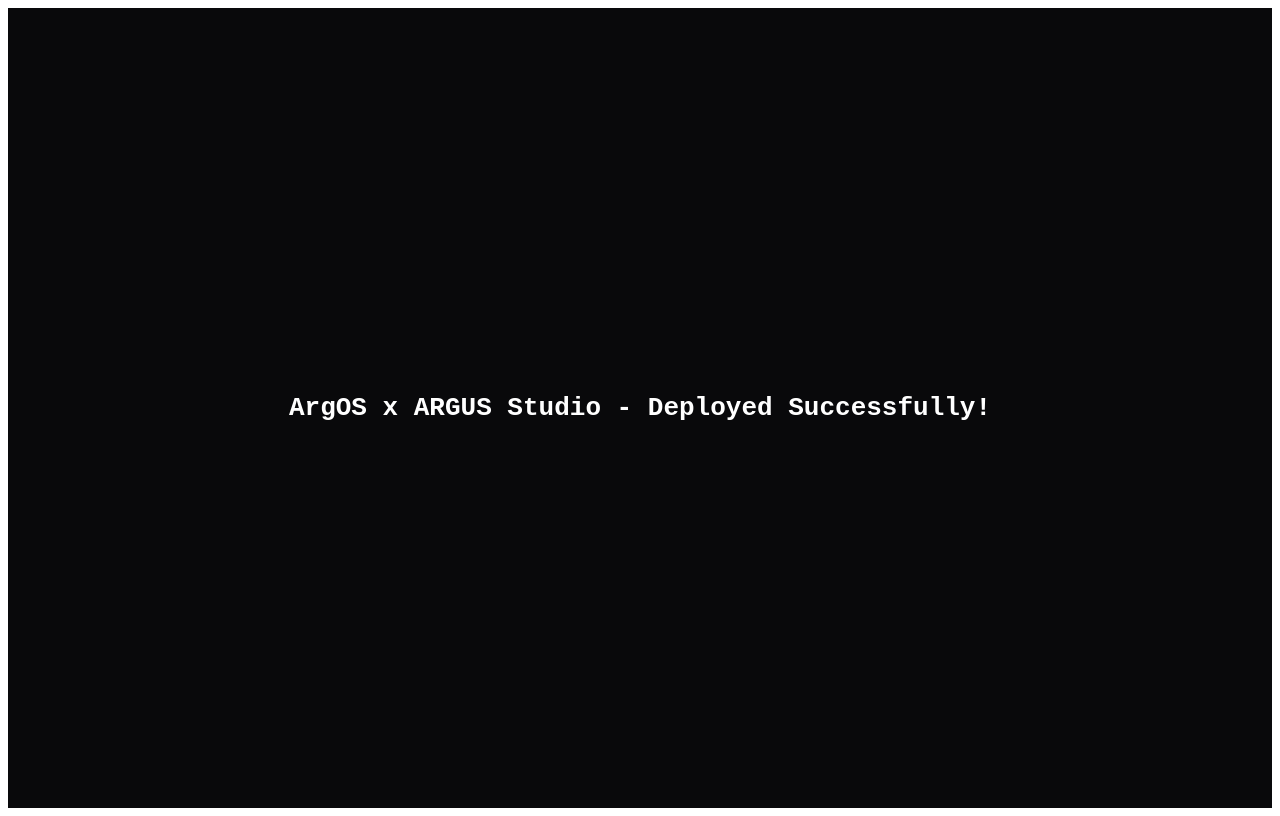
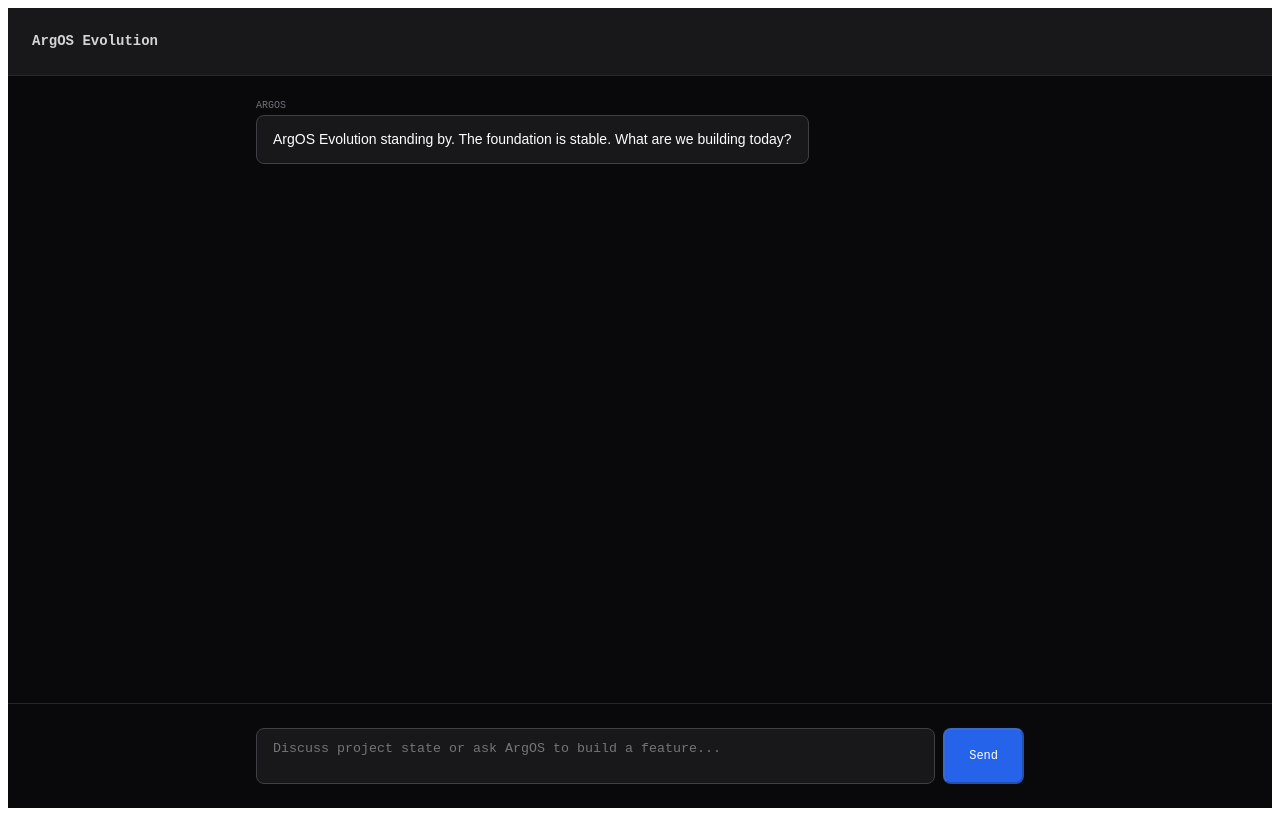
Before and after one commit to Kelziejordan/ArgOS-Argus-Studio, a Next.js app: page / in a window 1280 px wide. Built offline with nearby package versions, Linux system fonts and the light colour scheme.

Commit message:
Update page.tsx

```diff
--- a/app/page.tsx
+++ b/app/page.tsx
@@ -1,7 +1,131 @@
-export default function Page() {
+// filepath: app/page.tsx
+
+'use client'
+import { useState, useRef, useEffect, type KeyboardEvent } from 'react'
+
+// A simplified placeholder for the real hook. We'll add the full provider back later.
+function useArgusSession() {
+  const submitMessage = async (message: string) => {
+    console.log("ARGUS Pipeline would be triggered with:", message)
+    // In the full app, this will call the real streaming API
+    alert(`HANDOFF TO ARGUS: \nBuilding feature: "${message}"`)
+  }
+  return { submitMessage }
+}
+
+
+export default function CommandCenterPage() {
+  // This state will eventually toggle between the chat and the 9-panel grid
+  const [activeSystem, setActiveSystem] = useState<'argos' | 'argus'>('argos')
+
+  // State for the ArgOS chat UI
+  const [argosInput, setArgosInput] = useState('')
+  const [isArgosLoading, setIsArgosLoading] = useState(false)
+  const [argosMessages, setArgosMessages] = useState([
+    {
+      role: 'assistant',
+      content: 'ArgOS Evolution standing by. The foundation is stable. What are we building today?'
+    }
+  ])
+
+  const chatEndRef = useRef<HTMLDivElement>(null)
+  const { submitMessage: startArgusPipeline } = useArgusSession()
+
+  // Auto-scroll the chat
+  useEffect(() => {
+    chatEndRef.current?.scrollIntoView({ behavior: 'smooth' })
+  }, [argosMessages])
+
+  const handleArgosSubmit = async () => {
+    if (!argosInput.trim() || isArgosLoading) return
+    const userText = argosInput.trim()
+    setArgosInput('')
+
+    const newHistory = [...argosMessages, { role: 'user', content: userText }]
+    setArgosMessages(newHistory)
+    setIsArgosLoading(true)
+
+    try {
+      // This calls the Gemini API route we will create next
+      const res = await fetch('/api/argos/chat', {
+        method: 'POST',
+        headers: { 'Content-Type': 'application/json' },
+        body: JSON.stringify({ message: userText, history: argosMessages })
+      })
+
+      if (!res.ok) {
+        throw new Error('API request failed')
+      }
+
+      const data = await res.json()
+
+      if (data.type === 'handoff') {
+        setArgosMessages(prev =>[...prev, { role: 'assistant', content: `*Handoff initiated. Delegating to ARGUS V10 to build:* \n\n${data.payload.feature_spec}` }])
+        // For now, we'll just show an alert. Later, this will switch the UI.
+        await startArgusPipeline(data.payload.feature_spec)
+      } else {
+        setArgosMessages(prev => [...prev, { role: 'assistant', content: data.content }])
+      }
+
+    } catch (error) {
+      console.error(error)
+      setArgosMessages(prev => [...prev, { role: 'assistant', content: '⚠️ System Error: Could not connect to the ArgOS API.' }])
+    } finally {
+      setIsArgosLoading(false)
+    }
+  }
+
+  const handleKeyDown = (e: KeyboardEvent<HTMLTextAreaElement>) => {
+    if (e.key === 'Enter' && !e.shiftKey) {
+      e.preventDefault()
+      handleArgosSubmit()
+    }
+  }
+
+  // This is the main chat UI
   return (
-    <main style={{ backgroundColor: '#09090b', color: 'white', height: '100vh', display: 'flex', alignItems: 'center', justifyContent: 'center', fontFamily: 'monospace' }}>
-      <h1>ArgOS x ARGUS Studio - Deployed Successfully!</h1>
+    <main style={{ backgroundColor: '#09090b', color: 'white', fontFamily: 'sans-serif', height: '100vh', display: 'flex', flexDirection: 'column' }}>
+      <header style={{ padding: '1rem 1.5rem', borderBottom: '1px solid #27272a', backgroundColor: '#18181b' }}>
+        <h1 style={{ fontFamily: 'monospace', fontSize: '0.875rem', fontWeight: '600', color: '#d4d4d8' }}>ArgOS Evolution</h1>
+      </header>
+
+      <div style={{ flex: 1, overflowY: 'auto', padding: '1.5rem' }}>
+        <div style={{ maxWidth: '48rem', margin: '0 auto', display: 'flex', flexDirection: 'column', gap: '1.5rem' }}>
+          {argosMessages.map((msg, idx) => (
+            <div key={idx} style={{ display: 'flex', flexDirection: 'column', alignItems: msg.role === 'user' ? 'flex-end' : 'flex-start' }}>
+              <span style={{ fontSize: '0.625rem', fontFamily: 'monospace', color: '#71717a', marginBottom: '0.25rem', textTransform: 'uppercase' }}>
+                {msg.role === 'user' ? 'You' : 'ArgOS'}
+              </span>
+              <div style={{ padding: '0.75rem 1rem', borderRadius: '0.5rem', maxWidth: '85%', fontSize: '0.875rem', lineHeight: '1.625', whiteSpace: 'pre-wrap', backgroundColor: msg.role === 'user' ? '#27272a' : '#18181b', border: '1px solid #3f3f46' }}>
+                {msg.content}
+              </div>
+            </div>
+          ))}
+          {isArgosLoading && <p style={{color: '#a1a1aa'}}>ArgOS is thinking...</p>}
+          <div ref={chatEndRef} />
+        </div>
+      </div>
+
+      <div style={{ padding: '1.5rem', borderTop: '1px solid #27272a', backgroundColor: '#09090b' }}>
+        <div style={{ maxWidth: '48rem', margin: '0 auto', display: 'flex', gap: '0.5rem' }}>
+          <textarea
+            value={argosInput}
+            onChange={(e) => setArgosInput(e.target.value)}
+            onKeyDown={handleKeyDown}
+            placeholder="Discuss project state or ask ArgOS to build a feature..."
+            style={{ flex: 1, backgroundColor: '#18181b', border: '1px solid #3f3f46', borderRadius: '0.5rem', padding: '0.75rem 1rem', color: 'white', resize: 'none' }}
+            rows={2}
+            disabled={isArgosLoading}
+          />
+          <button
+            onClick={handleArgosSubmit}
+            disabled={!argosInput.trim() || isArgosLoading}
+            style={{ padding: '0 1.5rem', backgroundColor: '#2563eb', borderRadius: '0.5rem', color: 'white', fontFamily: 'monospace', fontSize: '0.75rem', cursor: 'pointer' }}
+          >
+            Send
+          </button>
+        </div>
+      </div>
     </main>
   )
 }
```
